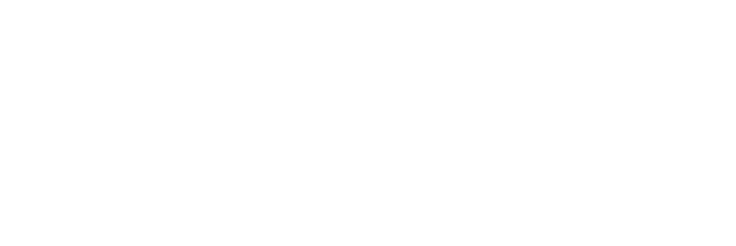
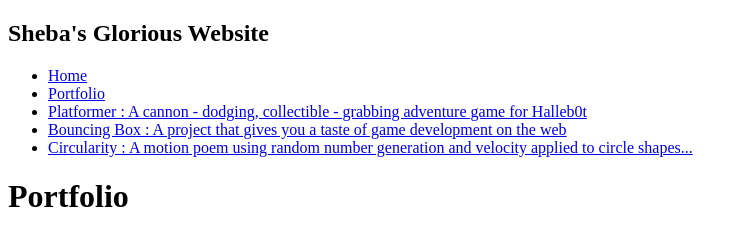
Before and after one commit to rockwe535/rockwe535.github.io, a plain HTML site: page portfolio.html in a window 1280 px wide. Shown: the whole page, without its empty margins (0-736 px from the left). Drawn offline with Linux system fonts and the light colour scheme.

Commit message:
add index.html and css files

```diff
--- a/portfolio.html
+++ b/portfolio.html
@@ -1,11 +1,36 @@
 <!DOCTYPE HTML>
 <html>
     <head>
+        <title>Sheba's Amazing Website</title>
     </head>
 
     <body>
       <div id="all-contents">
+            <nav>
+                <h1>Sheba's Glorious Website</h1>
+                <ul id="nav-ul">
+                   <li class="nav-li">
+                   <a class="nav-a" href="index.html">Home</a>
+                 </li>
+                 <li class="nav-li">
+                   <a class="nav-a" href="portfolio.html">Portfolio</a>
+                </li>
+                <li><a href="projects/platformer/">Platformer : A cannon - dodging, collectible - grabbing adventure game for Halleb0t</a></li>
+    <li><a href="projects/bouncing-box/">Bouncing Box : A project that gives you a taste of game development on the web </a></li>
+    <li><a href="projects/circularity/">Circularity : A motion poem using random number generation and velocity applied to circle shapes...</a></li>
+             </ul>
+         </nav>
+     </div>
+     <nav>
+        <!-- Nav stuff here...-->
+    </nav>
+    <main>
+        <div class="content">
+            <h1>Portfolio</h1>
+            <ul id="portfolio">
 
-      </div>
+            </ul>
+        </div>
+    </main>
     </body>
 </html>
```
